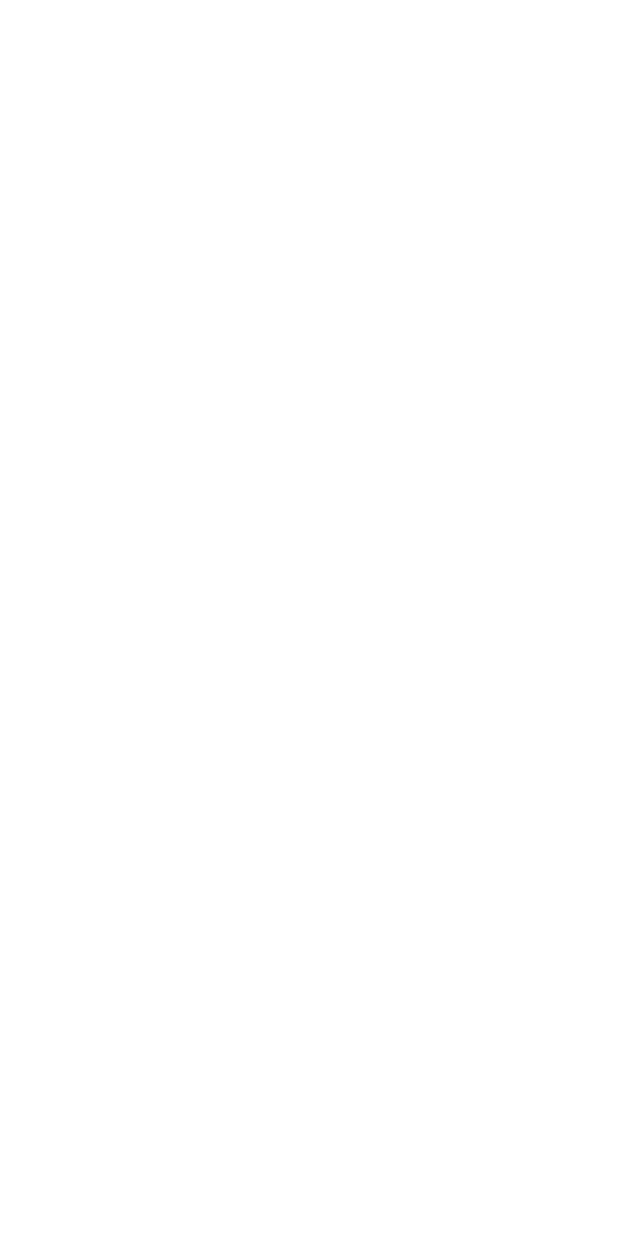
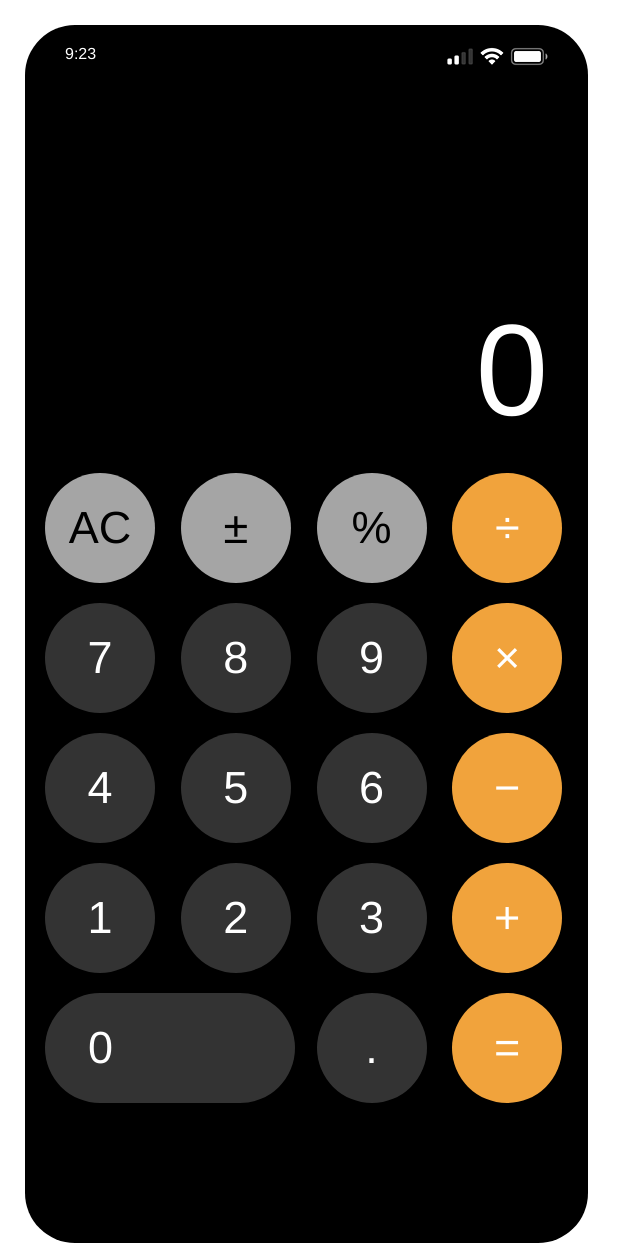
Before and after one commit to Mehmet-Nuri/ios_calculator, a plain HTML site: page index.html in a window 1280 px wide. Shown: the whole page, without its empty margins (0-640 px from the left). Before the commit the page ends 800 px from the top, so only its background shows below. Drawn offline with Linux system fonts and the light colour scheme.

Commit message:
style.css added

```diff
--- a/index.html
+++ b/index.html
@@ -1,13 +1,46 @@
 <!DOCTYPE html>
 <html lang="en">
-<head>
-    <meta charset="UTF-8">
-    <meta http-equiv="X-UA-Compatible" content="IE=edge">
-    <meta name="viewport" content="width=device-width, initial-scale=1.0">
-    <link rel="stylesheet" href="style.css">
-    <title>Calculator</title>
-</head>
-<body>
-
-</body>
+  <head>
+    <meta charset="UTF-8" />
+    <meta http-equiv="X-UA-Compatible" content="IE=edge" />
+    <meta name="viewport" content="width=device-width, initial-scale=1.0" />
+    <link rel="stylesheet" href="style.css" />
+    <title>iPhone Calculator</title>
+  </head>
+  <body>
+    <div class="calculator">
+      <div class="top-container">
+        <div class="clock">
+          <span class="hour">9</span>:<span class="minute">23</span>
+        </div>
+        <div class="status">
+          <img src="./status.png" alt="Status" />
+        </div>
+      </div>
+      <div class="display">0</div>
+      <div class="buttons-container">
+        <div class="button function ac">AC</div>
+        <div class="button function pm">±</div>
+        <div class="button function percent">%</div>
+        <div class="button operator division">÷</div>
+        <div class="button number-7">7</div>
+        <div class="button number-8">8</div>
+        <div class="button number-9">9</div>
+        <div class="button operator multiplication">×</div>
+        <div class="button number-4">4</div>
+        <div class="button number-5">5</div>
+        <div class="button number-6">6</div>
+        <div class="button operator subtraction">−</div>
+        <div class="button number-1">1</div>
+        <div class="button number-2">2</div>
+        <div class="button number-3">3</div>
+        <div class="button operator addition">+</div>
+        <div class="button number-0">0</div>
+        <div class="button decimal">.</div>
+        <div class="button operator equal">=</div>
+      </div>
+      <div class="bottom"></div>
+    </div>
+    <script src="app.js"></script>
+  </body>
 </html>
--- a/style.css
+++ b/style.css
@@ -0,0 +1,75 @@
+* {
+  box-sizing: border-box;
+  margin: 0;
+  padding: 0;
+  user-select: none;
+}
+body {
+  font-family: "Helvetica Neue", sans-serif;
+  margin: 25px;
+}
+.calculator {
+  background: black;
+  border-radius: 50px;
+  color: white;
+  height: 1218px;
+  padding: 20px;
+  width: 563px;
+}
+.top-container {
+  display: flex;
+  height: 250px;
+  justify-content: space-between;
+  padding: 0 20px;
+}
+.display {
+  font-size: 130px;
+  font-weight: 300;
+  height: 158px;
+  margin-bottom: 20px;
+  margin-right: 20px;
+  text-align: right;
+}
+.buttons-container {
+  display: grid;
+  grid-template-rows: repeat(5, 1fr);
+  grid-template-columns: repeat(4, 1fr);
+  grid-gap: 20px;
+}
+
+.button {
+  background-color: #333;
+  border-radius: 50%;
+  font-size: 45px;
+  cursor: pointer;
+  height: 110px;
+  width: 110px;
+  display: flex;
+  justify-content: center;
+  align-items: center;
+  transition: filter .3s;
+  width: 110px;
+}
+.button.function {
+  color: black;
+  background: #a5a5a5;
+}
+.button.operator {
+  background: #f1a33c;
+}
+.button.number-0 {
+  width: 250px;
+  border-radius: 55px;
+  justify-content: flex-start;
+  padding-left: 43px;
+  grid-column: 1 / span 2;
+}
+
+
+.button:active,
+.button:focus{
+    filter: brightness(120%);
+}
+.bottom{
+
+}
```
Also changed, not shown: status.png (added).
